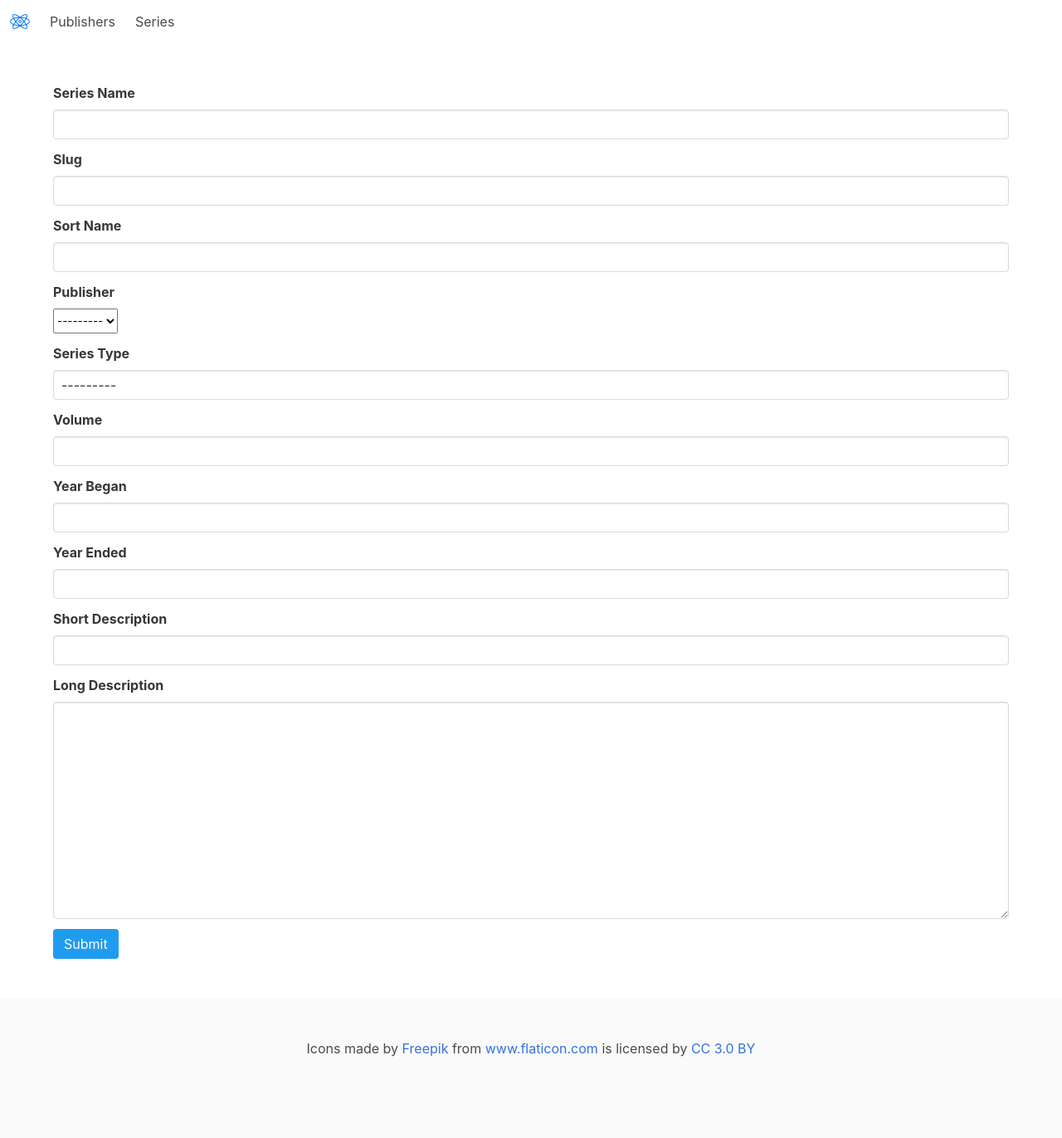
After one commit to bpepple/metron, a Django app: page /series/create/ in a window 1280 px wide. The commit adds this page. Shown: the whole page at 83% size. Run offline with Django 3.2, Linux system fonts and the light colour scheme; data that the repository does not hold is empty; some libraries are stand-ins or nearby versions.

Commit message:
Add SeriesCreate, SeriesUpdate, and SeriesDelete Views.
* Renamed the 'publisher_confirm_delete' template to
  'confirm_delete'.

```diff
--- /dev/null
+++ b/comicsdb/forms/series.py
@@ -0,0 +1,22 @@
+from django.forms import (ModelForm, TextInput, Textarea, Select)
+
+from comicsdb.models import Series
+
+
+class SeriesForm(ModelForm):
+
+    class Meta:
+        model = Series
+        fields = '__all__'
+        widgets = {
+            'name': TextInput(attrs={'class': 'input'}),
+            'slug': TextInput(attrs={'class': 'input'}),
+            'sort_name': TextInput(attrs={'class': 'input'}),
+            'volume': TextInput(attrs={'class': 'input'}),
+            'year_began': TextInput(attrs={'class': 'input'}),
+            'year_end': TextInput(attrs={'class': 'input'}),
+            'series_type': Select(attrs={'class': 'input'}),
+            'publisher': Select(attrs={'class': 'select'}),
+            'short_desc': TextInput(attrs={'class': 'input'}),
+            'desc': Textarea(attrs={'class': 'textarea'}),
+        }
--- a/comicsdb/models.py
+++ b/comicsdb/models.py
@@ -48,6 +48,9 @@ class Series(models.Model):
     short_desc = models.CharField(max_length=350, blank=True)
     desc = models.TextField(blank=True)
 
+    def get_absolute_url(self):
+        return reverse('series:detail', args=[self.slug])
+
     def __str__(self):
         return f'{self.name} ({self.year_began})'
 
--- a/comicsdb/templates/comicsdb/series_detail.html
+++ b/comicsdb/templates/comicsdb/series_detail.html
@@ -7,10 +7,10 @@
   <nav class="level">
     <div class="level-left">
       <p class="level-item">
-        <a class="button is-primary"title="Edit series">Edit</a>
+        <a class="button is-primary" href="{% url 'series:update' series.slug %}" title="Edit series">Edit</a>
       </p>
       <p class="level-item">
-        <a class="button is-danger" title="Delete series">Delete</a>
+        <a class="button is-danger" href="{% url 'series:delete' series.slug %}" title="Delete series">Delete</a>
       </p>
     </div>
   </nav>
--- /dev/null
+++ b/comicsdb/templates/comicsdb/series_form.html
@@ -0,0 +1,54 @@
+{% extends 'comicsdb/base.html' %}
+
+{% block page-title %}Series Form{% endblock page-title %}
+
+{% block content %}
+  <form method="post" enctype="multipart/form-data">
+  {% csrf_token %}
+    <div class="field">
+      <label class="label">Series Name</label>
+      <div class="control">{{ form.name }}</div>
+    </div>
+    <div class="field">
+      <label class="label">Slug</label>
+      <div class="control">{{ form.slug }}</div>
+    </div>
+    <div class="field">
+      <label class="label">Sort Name</label>
+      <div class="control">{{ form.sort_name }}</div>
+    </div>
+    <div class="field">
+      <label class="label">Publisher</label>
+      <div class="control">{{ form.publisher }}</div>
+    </div>
+    <div class="field">
+      <label class="label">Series Type</label>
+      <div class="control">{{ form.series_type }}</div>
+    </div>
+    <div class="field">
+      <label class="label">Volume</label>
+      <div class="control">{{ form.volume }}</div>
+    </div>
+    <div class="field">
+      <label class="label">Year Began</label>
+      <div class="control">{{ form.year_began }}</div>
+    </div>
+    <div class="field">
+      <label class="label">Year Ended</label>
+      <div class="control">{{ form.year_end }}</div>
+    </div>
+    <div class="field">
+      <label class="label">Short Description</label>
+      <div class="control">{{ form.short_desc }}</div>
+    </div>
+    <div class="field">
+      <label class="label">Long Description</label>
+      <div class="control">{{ form.desc }}</div>
+    </div>
+    <div class="field">
+      <div class="control">
+        <button class="button is-info" type="submit">Submit</button>
+      </div>
+    </div>
+  </form>
+{% endblock %}
--- a/comicsdb/templates/comicsdb/series_list.html
+++ b/comicsdb/templates/comicsdb/series_list.html
@@ -32,7 +32,7 @@
       </div>
       <div class="level-right">
         <p class="level-item">
-          <a class="button is-primary" href="" title="Add a new series">New</a>
+          <a class="button is-primary" href="{% url 'series:create' %}" title="Add a new series">New</a>
         </p>
       </div>
     </nav>
--- a/comicsdb/urls/series.py
+++ b/comicsdb/urls/series.py
@@ -1,12 +1,16 @@
 from django.urls import path, re_path
 
-from comicsdb.views.series import (SeriesList, SeriesDetail, SearchSeriesList)
+from comicsdb.views.series import (SeriesList, SeriesDetail, SearchSeriesList,
+                                   SeriesCreate, SeriesUpdate, SeriesDelete)
 
 
 app_name = 'series'
 urlpatterns = [
+    path('create/', SeriesCreate.as_view(), name='create'),
     path('page<int:page>/', SeriesList.as_view(), name='list'),
     path('<slug:slug>/', SeriesDetail.as_view(), name='detail'),
+    path('<slug:slug>/update/', SeriesUpdate.as_view(), name='update'),
+    path('<slug:slug>/delete/', SeriesDelete.as_view(), name='delete'),
     re_path(r'^search/(?:page(?P<page>\d+)/)?$',
             SearchSeriesList.as_view(), name='search')
 ]
--- a/comicsdb/views/publisher.py
+++ b/comicsdb/views/publisher.py
@@ -48,4 +48,5 @@ class PublisherUpdate(UpdateView):
 
 class PublisherDelete(DeleteView):
     model = Publisher
+    template_name = 'comicsdb/confirm_delete.html'
     success_url = reverse_lazy('publisher:list', kwargs={'page': 1})
--- a/comicsdb/views/series.py
+++ b/comicsdb/views/series.py
@@ -2,8 +2,11 @@ from functools import reduce
 import operator
 
 from django.db.models import Q
+from django.urls import reverse_lazy
 from django.views.generic import ListView, DetailView
+from django.views.generic.edit import CreateView, UpdateView, DeleteView
 
+from comicsdb.forms.series import SeriesForm
 from comicsdb.models import Series
 
 
@@ -31,3 +34,19 @@ class SearchSeriesList(SeriesList):
                        (Q(name__icontains=q) for q in query_list)))
 
         return result
+
+
+class SeriesCreate(CreateView):
+    model = Series
+    form_class = SeriesForm
+
+
+class SeriesUpdate(UpdateView):
+    model = Series
+    form_class = SeriesForm
+
+
+class SeriesDelete(DeleteView):
+    model = Series
+    template_name = 'comicsdb/confirm_delete.html'
+    success_url = reverse_lazy('series:list', kwargs={'page': 1})
```
Also changed, not shown: comicsdb/templates/comicsdb/confirm_delete.html (renamed from comicsdb/templates/comicsdb/publisher_confirm_delete.html).
